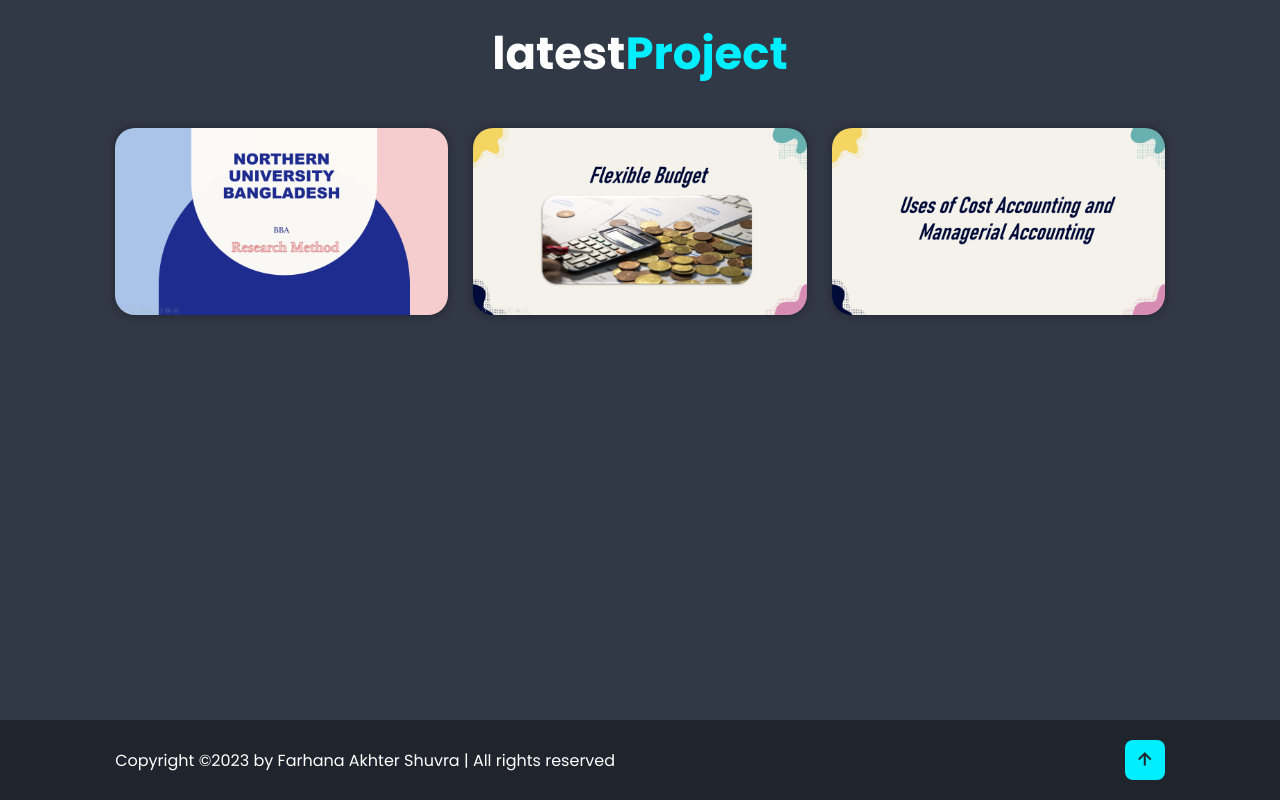
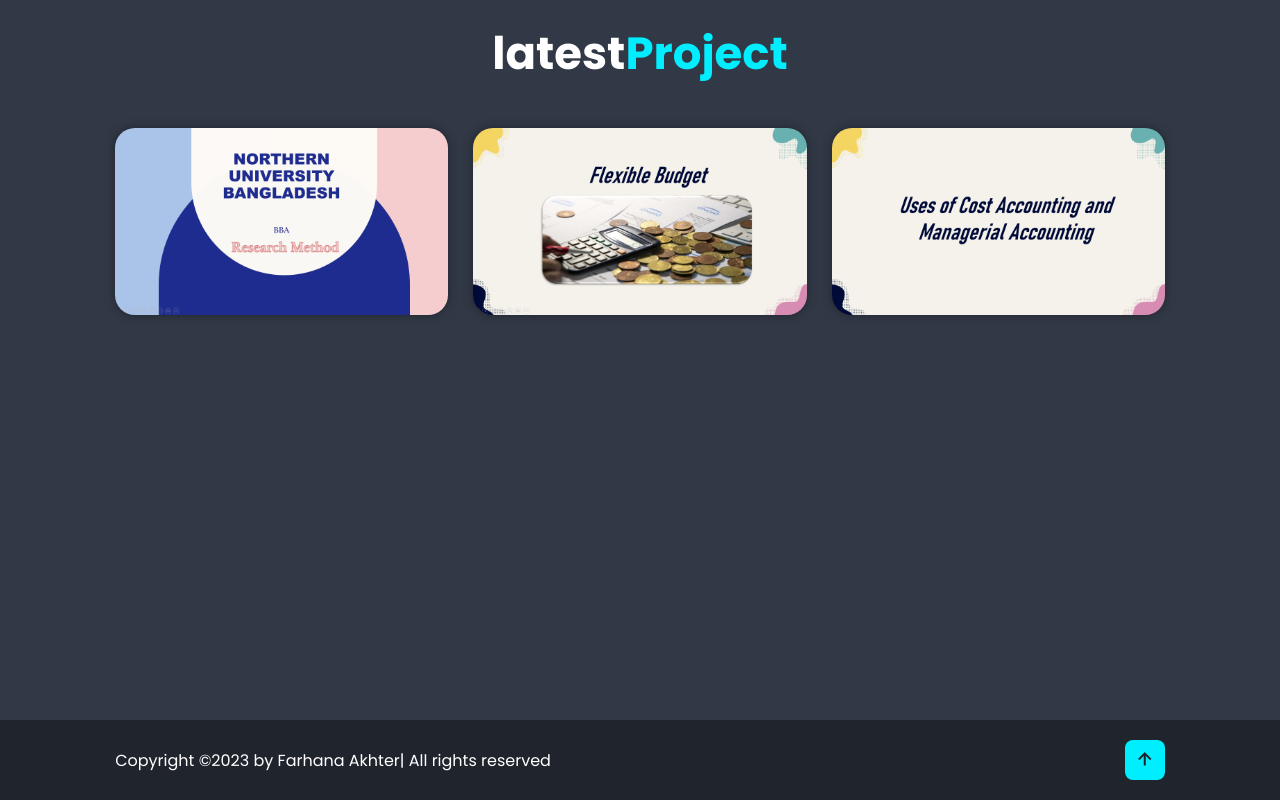
Before and after one commit to Farhana-Akhter/Portfolio, a plain HTML site: page index.html in a window 1280 px wide. Shown: the part 2480-3280 px from the top of the page. Drawn offline with nearby package versions, Linux system fonts and the light colour scheme.

Commit message:
fixed all issue

```diff
--- a/index.html
+++ b/index.html
@@ -143,7 +143,7 @@
     <!--footer design-->
     <footer class="footer">
         <div class="footer-text">
-            <p> Copyright &copy;2023 by Farhana Akhter Shuvra | All rights reserved</p>
+            <p> Copyright &copy;2023 by Farhana Akhter| All rights reserved</p>
         </div>
         <div class="footer-iconTop">
             <a href="#home"><i class='bx bx-up-arrow-alt'></i></a>
```
